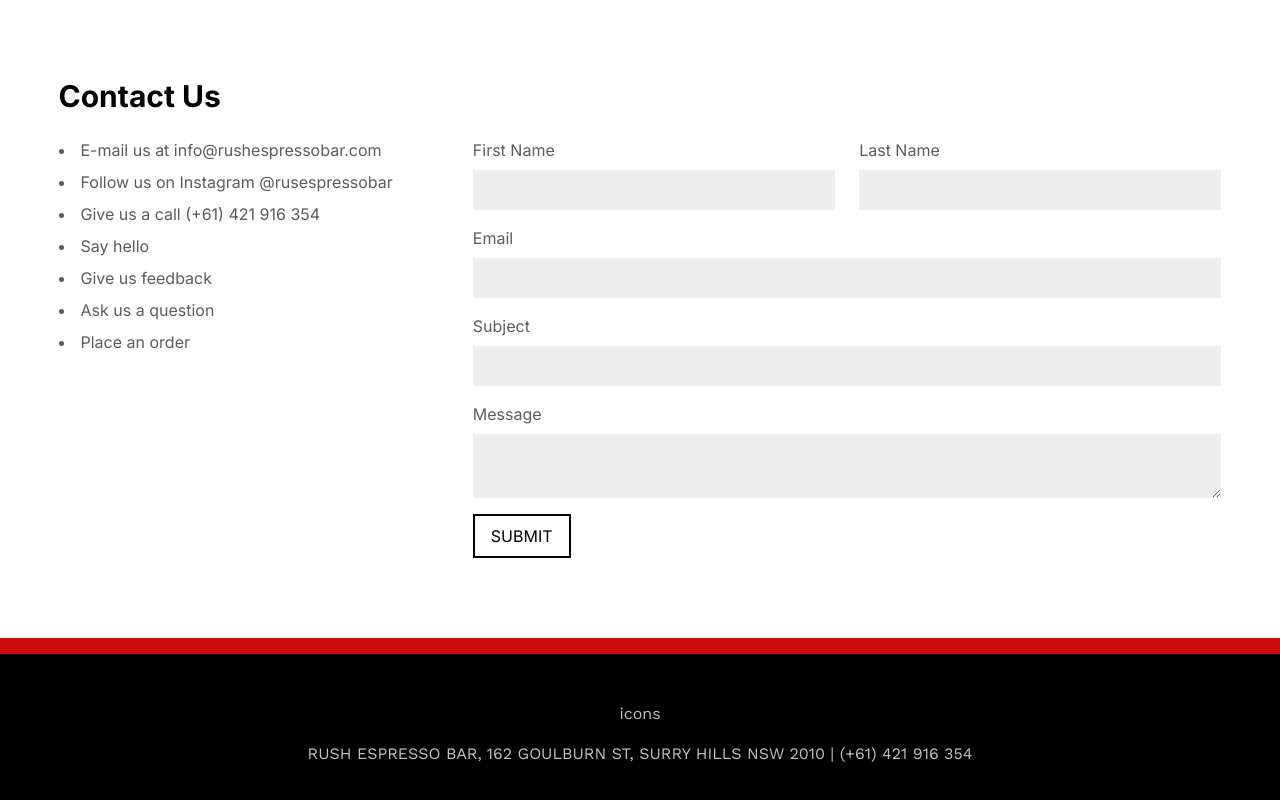
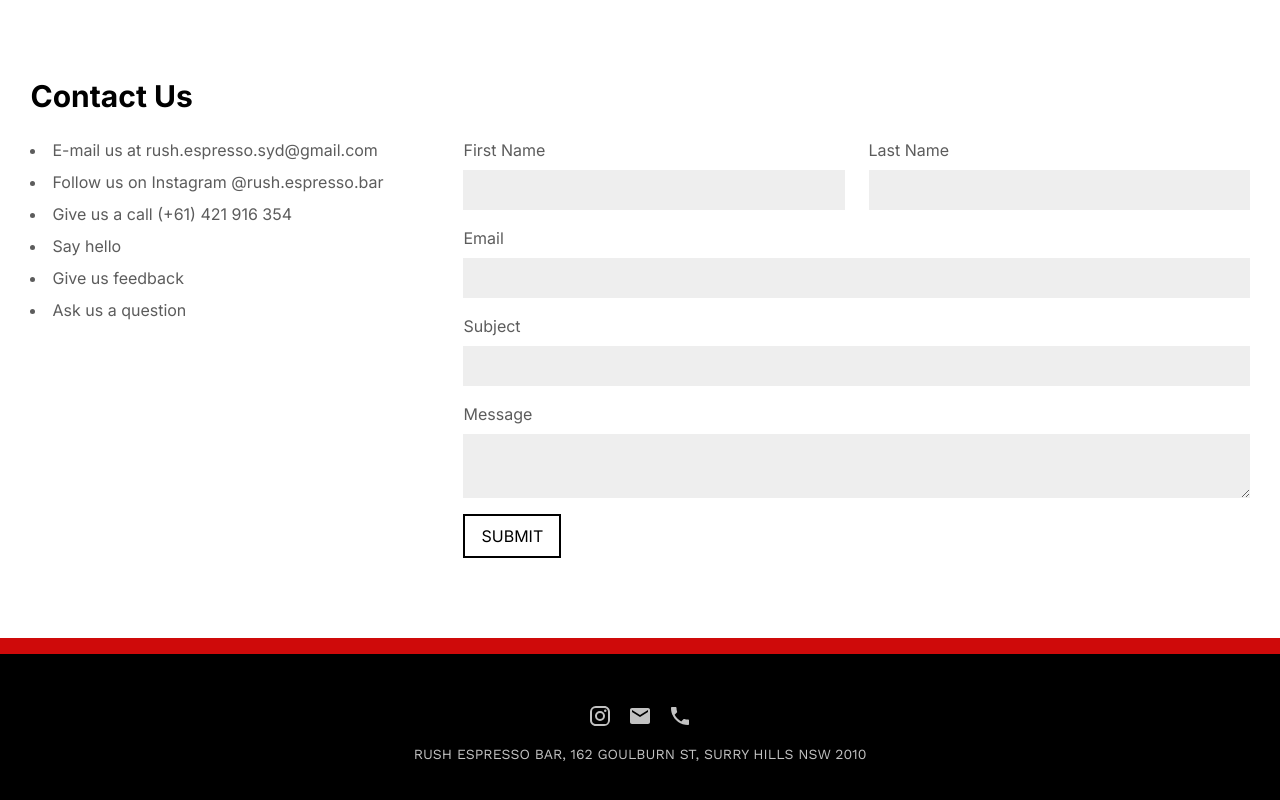
Before and after one commit to ToanThanhTu/rush-espresso-bar, a Next.js app: page /rush/contact-us in a window 1280 px wide. Shown: the part 302-1102 px from the top of the page. Built offline with nearby package versions, Linux system fonts and the light colour scheme.

Commit message:
add icons and links to footer, add contact us form submit action

```diff
--- /dev/null
+++ b/app/api/email/route.js
@@ -0,0 +1,42 @@
+import { NextResponse } from "next/server";
+import nodemailer from "nodemailer";
+
+export const POST = async (request) => {
+  const { firstName, lastName, email, subject, message } = await request.json();
+
+  const transport = nodemailer.createTransport({
+    service: "gmail",
+    auth: {
+      user: process.env.EMAIL,
+      pass: process.env.EMAIL_PASSWORD,
+    },
+  });
+
+  const mailOptions = {
+    from: `${firstName} ${lastName} ${email} <${email}>`,
+    to: process.env.EMAIL,
+    subject: `New Contact Form submission from ${
+      firstName + " " + lastName
+    }: ${subject}`,
+    cc: email,
+    text: message,
+  };
+
+  const sendMailPromise = () =>
+    new Promise((resolve, reject) => {
+      transport.sendMail(mailOptions, (error) => {
+        if (!error) {
+          resolve("Email sent");
+        } else {
+          reject(error.message);
+        }
+      });
+    });
+
+  try {
+    await sendMailPromise();
+    return NextResponse.json({ message: "Email sent" });
+  } catch (error) {
+    return NextResponse.json({ error: error }, { status: 500 });
+  }
+};
--- a/app/lib/utils.js
+++ b/app/lib/utils.js
@@ -1,24 +1,44 @@
-import { useState, useEffect } from 'react';
+'use client';
 
-function getWindowDimensions() {
+import { useState, useEffect } from "react";
+
+const getWindowDimensions = () => {
   const { innerWidth: width, innerHeight: height } = window;
   return {
     width,
-    height
+    height,
   };
-}
+};
 
-export default function useWindowDimensions() {
-  const [windowDimensions, setWindowDimensions] = useState(getWindowDimensions());
+export const useWindowDimensions = () => {
+  const [windowDimensions, setWindowDimensions] = useState(
+    getWindowDimensions()
+  );
 
   useEffect(() => {
-    function handleResize() {
+    const handleResize = () => {
       setWindowDimensions(getWindowDimensions());
-    }
+    };
 
-    window.addEventListener('resize', handleResize);
-    return () => window.removeEventListener('resize', handleResize);
+    window.addEventListener("resize", handleResize);
+    return () => window.removeEventListener("resize", handleResize);
   }, []);
 
   return windowDimensions;
-}
+};
+
+export const sendContactForm = (formData) => {
+  const apiUrl = "/api/email";
+
+  fetch(apiUrl, {
+    method: "POST",
+    body: JSON.stringify(formData),
+  })
+    .then((res) => res.json())
+    .then((response) => {
+      alert(response.message);
+    })
+    .catch((error) => {
+      alert(error);
+    });
+};
--- a/app/page.jsx
+++ b/app/page.jsx
@@ -12,6 +12,7 @@ function Home() {
         height={2000}
         className="contrast-75 h-full object-none"
         alt="Background Coffee Image"
+        priority
       />
 
       <div className="absolute top-10 scale-125">
--- a/app/rush/contact-us/page.jsx
+++ b/app/rush/contact-us/page.jsx
@@ -1,26 +1,49 @@
+import { info } from "@/app/lib/data";
 import ContactForm from "@/app/ui/contact-us/contact-form";
+import Link from "next/link";
 
 export default function Page() {
-  const requests = [
-    "E-mail us at info@rushespressobar.com",
-    "Follow us on Instagram @rusespressobar",
-    "Give us a call (+61) 421 916 354",
-    "Say hello",
-    "Give us feedback",
-    "Ask us a question",
-    "Place an order",
-  ];
-
   return (
     <main className="m-auto w-fit space-y-6 px-6">
       <h1 className="text-3xl font-bold">Contact Us</h1>
 
       <div className="md:grid md:grid-cols-3 md:gap-x-20 md:space-y-0 m-auto space-y-6">
-        <ul className="list-disc list-inside text-darkGray space-y-2">
-          {requests.map((request, index) => (
-            <li key={index}>{request}</li>
-          ))}
+        <ul className="list-disc list-inside text-darkGray space-y-2 underline-offset-4">
+          <li>
+            E-mail us at{" "}
+            <Link
+              href={`mailto:${info.email}`}
+              target="_blank"
+              className="hover:underline"
+            >
+              {info.email}
+            </Link>
+          </li>
+          <li>
+            Follow us on Instagram{" "}
+            <Link
+              href={`https://instagram.com/${info.instagramId}`}
+              target="_blank"
+              className="hover:underline"
+            >
+              @{info.instagramId}
+            </Link>
+          </li>
+          <li>
+            Give us a call{" "}
+            <Link
+              href={`tel:${info.phone}`}
+              target="_blank"
+              className="hover:underline"
+            >
+              {info.phone}
+            </Link>
+          </li>
+          <li>Say hello</li>
+          <li>Give us feedback</li>
+          <li>Ask us a question</li>
         </ul>
+
         <ContactForm />
       </div>
     </main>
--- a/app/ui/contact-us/contact-form.jsx
+++ b/app/ui/contact-us/contact-form.jsx
@@ -1,34 +1,83 @@
+"use client";
+
+import { useForm } from "react-hook-form";
+import { sendContactForm } from "@/app/lib/utils";
+
 export default function ContactForm() {
+  const { register, handleSubmit } = useForm();
+
+  const onSubmit = (formData) => {
+    sendContactForm(formData);
+  };
+
   return (
-    <form action="" className="col-span-2 flex flex-col gap-y-4 justify-center">
+    <form
+      onSubmit={handleSubmit(onSubmit)}
+      className="col-span-2 flex flex-col gap-y-4 justify-center"
+    >
       <div className="grid grid-cols-2 gap-6 text-darkGray">
         <div className="flex flex-col gap-y-2">
-          <label htmlFor="firstname">First Name</label>
-          <input type="text" name="firstname" id="firstname" />
+          <label htmlFor="firstName">First Name</label>
+          <input
+            type="text"
+            name="firstName"
+            id="firstName"
+            required
+            {...register("firstName", { required: true })}
+          />
         </div>
         <div className="flex flex-col gap-y-2">
-          <label htmlFor="lastname">Last Name</label>
-          <input type="text" name="lastname" id="lastname" />
+          <label htmlFor="lastName">Last Name</label>
+          <input
+            type="text"
+            name="lastName"
+            id="lastName"
+            required
+            {...register("lastName", { required: true })}
+          />
         </div>
       </div>
 
       <div className="flex flex-col gap-y-2 text-darkGray">
         <label htmlFor="email">Email</label>
-        <input type="email" name="email" id="email" />
+        <input
+          type="email"
+          name="email"
+          id="email"
+          required
+          {...register("email", { required: true })}
+        />
       </div>
 
       <div className="flex flex-col gap-y-2 text-darkGray">
         <label htmlFor="subject">Subject</label>
-        <input type="text" name="subject" id="subject" />
+        <input
+          type="text"
+          name="subject"
+          id="subject"
+          required
+          {...register("subject", { required: true })}
+        />
       </div>
 
       <div className="flex flex-col gap-y-2 text-darkGray">
         <label htmlFor="message">Message</label>
-        <textarea type="textarea" name="message" id="message" />
+        <textarea
+          type="textarea"
+          name="message"
+          id="message"
+          required
+          {...register("message", { required: true })}
+        />
       </div>
 
       <div>
-        <button className="border-2 border-dark px-4 py-2">SUBMIT</button>
+        <button
+          type="submit"
+          className="border-2 border-dark px-4 py-2 hover:bg-dark hover:text-light"
+        >
+          SUBMIT
+        </button>
       </div>
     </form>
   );
--- a/app/ui/rush-logo.jsx
+++ b/app/ui/rush-logo.jsx
@@ -6,8 +6,16 @@ export default function RushLogo() {
     <div
       className={`${worksans.className} flex flex-col items-center w-max text-light tracking-wider`}
     >
-      <Image src="/rush-logo.png" alt="Rush logo" width={100} height={100} />
-      <p className="text-xl font-normal text-shadow shadow-primary-foreground">RUSH ESPRESSO BAR</p>
+      <Image
+        src="/rush-logo.png"
+        alt="Rush logo"
+        width={100}
+        height={100}
+        priority
+      />
+      <p className="text-xl font-normal text-shadow shadow-primary-foreground">
+        RUSH ESPRESSO BAR
+      </p>
     </div>
   );
 }
--- a/app/ui/rush/footer.jsx
+++ b/app/ui/rush/footer.jsx
@@ -1,16 +1,44 @@
+import Link from "next/link";
+import { info } from "@/app/lib/data";
 import { worksans } from "@/app/ui/fonts";
+import InstagramIcon from "@mui/icons-material/Instagram";
+import EmailIcon from "@mui/icons-material/Email";
+import PhoneIcon from "@mui/icons-material/Phone";
 
 export default function Footer() {
   return (
-    <div className={`${worksans.className} antialiased w-full text-center`}>
+    <div
+      className={`${worksans.className} antialiased w-full text-sm text-center`}
+    >
       <div className="h-4 bg-footer-first text-dark flex items-center justify-center" />
       <div className="h-40 bg-footer-second text-gray flex flex-col gap-4 items-center justify-center">
         {/* icons here */}
-        <div className="px-6">icons</div>
+        <div className="flex gap-4 px-6">
+          <Link
+            href={`https://instagram.com/${info.instagramId}`}
+            target="_blank"
+            className="hover:text-light"
+          >
+            <InstagramIcon />
+          </Link>
+          <Link
+            href={`mailto:${info.email}`}
+            target="_blank"
+            className="hover:text-light"
+          >
+            <EmailIcon />
+          </Link>
+          <Link
+            href={`tel:${info.phone}`}
+            target="_blank"
+            className="hover:text-light"
+          >
+            <PhoneIcon />
+          </Link>
+        </div>
 
         <p className="px-6">
-          RUSH ESPRESSO BAR, 162 GOULBURN ST, SURRY HILLS NSW 2010 | (+61) 421
-          916 354
+          RUSH ESPRESSO BAR, 162 GOULBURN ST, SURRY HILLS NSW 2010
         </p>
       </div>
     </div>
--- a/package.json
+++ b/package.json
@@ -16,11 +16,14 @@
     "@next/third-parties": "^14.2.15",
     "clsx": "^2.1.1",
     "next": "14.2.15",
+    "nodemailer": "^6.9.15",
     "react": "^18.3.1",
-    "react-dom": "^18.3.1"
+    "react-dom": "^18.3.1",
+    "react-hook-form": "^7.53.0"
   },
   "devDependencies": {
     "@types/node": "22.7.4",
+    "@types/nodemailer": "^6.4.16",
     "@types/react": "18.3.11",
     "postcss": "^8.4.47",
     "tailwindcss": "^3.4.13",
```
Also changed, not shown: app/ui/rush/nav-background.jsx (+7 -0 lines), app/lib/data.js, 2 other files (tests, documents, lock files or other folders).
